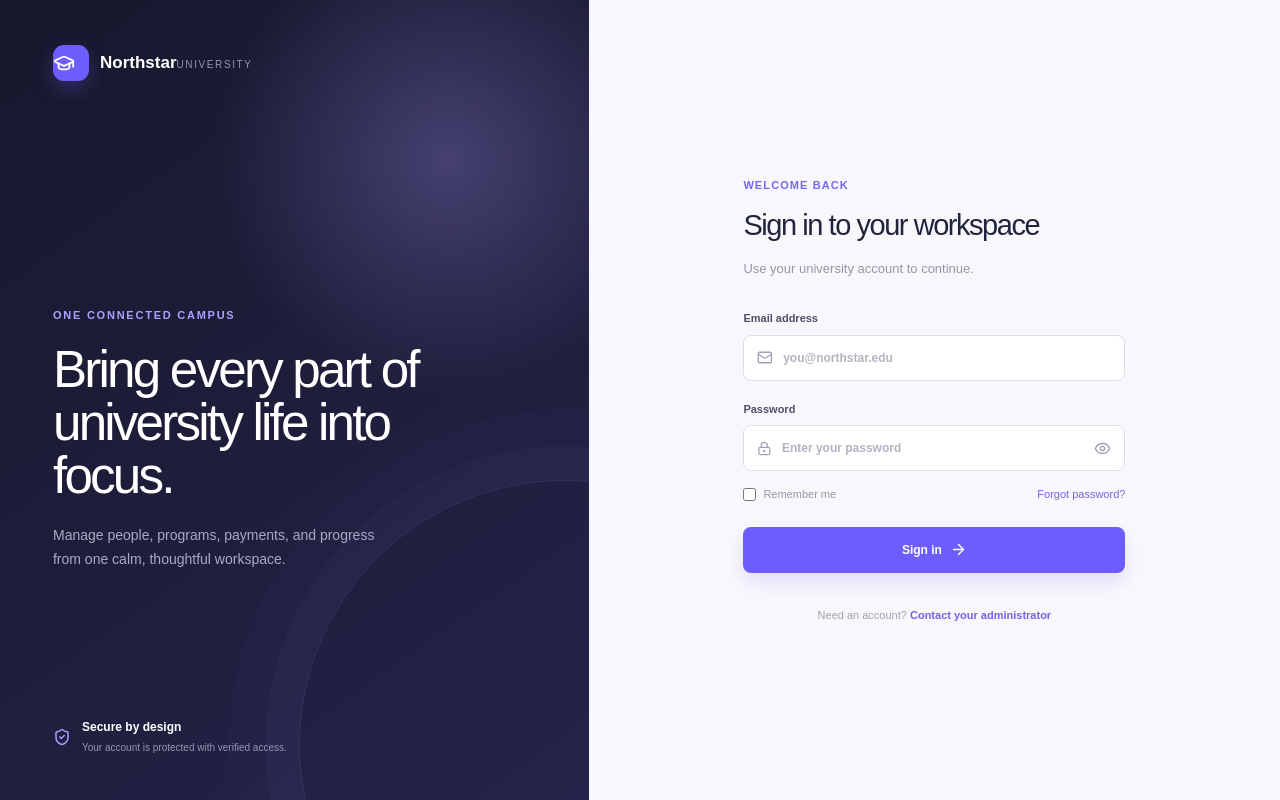
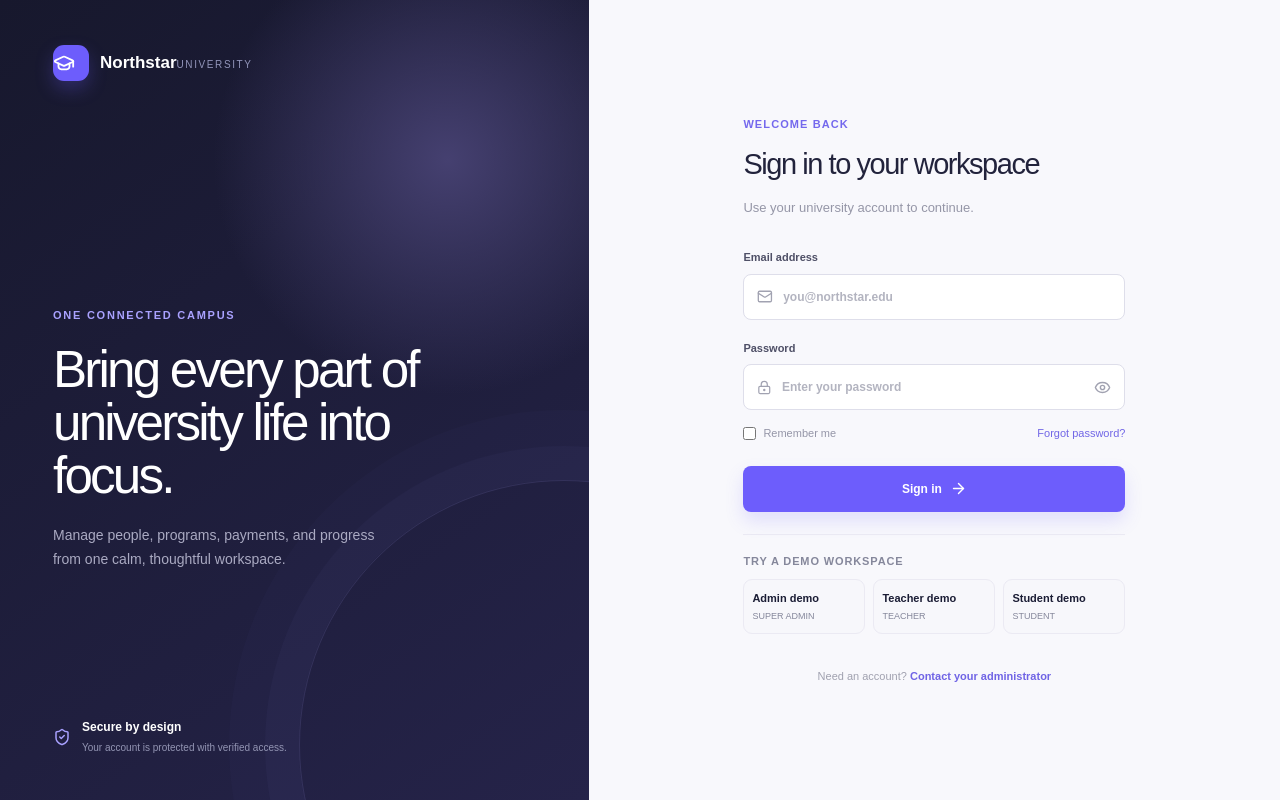
Before and after one commit to Roisul-Shohan/University-Management-System-frontend, a Next.js app: page /login in a window 1280 px wide. Built offline with nearby package versions, Linux system fonts and the light colour scheme; no server answers.

Commit message:
feat(auth): add one-click role demo logins

```diff
--- a/src/app/globals.css
+++ b/src/app/globals.css
@@ -903,6 +903,49 @@ button {
   text-align: center;
   margin: 34px 0 0;
 }
+.demo-login {
+  border-top: 1px solid var(--line);
+  margin-top: 22px;
+  padding-top: 18px;
+}
+.demo-login-title {
+  color: var(--muted);
+  font-size: 11px;
+  font-weight: 700;
+  letter-spacing: .08em;
+  margin: 0 0 10px;
+  text-transform: uppercase;
+}
+.demo-login-grid {
+  display: grid;
+  gap: 8px;
+  grid-template-columns: repeat(3, 1fr);
+}
+.demo-login-button {
+  background: #f7f7fb;
+  border: 1px solid var(--line);
+  border-radius: 9px;
+  color: var(--ink);
+  padding: 10px 8px;
+  text-align: left;
+}
+.demo-login-button:hover:not(:disabled) {
+  background: #f0efff;
+  border-color: #c8c2ff;
+}
+.demo-login-button:disabled {
+  cursor: wait;
+  opacity: .6;
+}
+.demo-login-button strong,
+.demo-login-button span {
+  display: block;
+}
+.demo-login-button strong { font-size: 11px; }
+.demo-login-button span { color: var(--muted); font-size: 9px; margin-top: 3px; }
+@media (max-width: 480px) {
+  .demo-login-grid { grid-template-columns: 1fr; }
+}
 .auth-footnote span {
   color: #7064e5;
   font-weight: 700;
--- a/src/app/login/page.tsx
+++ b/src/app/login/page.tsx
@@ -1,9 +1,18 @@
 "use client";
 
-import { ArrowRight, Eye, EyeOff, GraduationCap, LockKeyhole, Mail, ShieldCheck } from "lucide-react";
+import {
+  ArrowRight,
+  Eye,
+  EyeOff,
+  GraduationCap,
+  LockKeyhole,
+  Mail,
+  ShieldCheck,
+} from "lucide-react";
 import { FormEvent, useState } from "react";
 import { useRouter } from "next/navigation";
 import { authApi } from "@/lib/api";
+import { demoAccounts } from "@/lib/demo-accounts";
 
 export default function LoginPage() {
   const router = useRouter();
@@ -21,7 +30,33 @@ export default function LoginPage() {
       await authApi.login(email.trim(), password);
       router.replace("/");
     } catch (requestError) {
-      setError(requestError instanceof Error ? requestError.message : "Unable to sign in.");
+      setError(
+        requestError instanceof Error
+          ? requestError.message
+          : "Unable to sign in.",
+      );
+    } finally {
+      setLoading(false);
+    }
+  }
+
+  async function handleDemoLogin(demoEmail: string, demoPassword: string) {
+    if (!demoEmail || !demoPassword) {
+      setError("Demo credentials are not configured for this environment.");
+      return;
+    }
+
+    setError("");
+    setLoading(true);
+    try {
+      await authApi.login(demoEmail, demoPassword);
+      router.replace("/");
+    } catch (requestError) {
+      setError(
+        requestError instanceof Error
+          ? requestError.message
+          : "Unable to sign in with the demo account.",
+      );
     } finally {
       setLoading(false);
     }
@@ -30,21 +65,115 @@ export default function LoginPage() {
   return (
     <main className="auth-shell">
       <section className="auth-showcase">
-        <div className="auth-brand"><div className="brand-mark"><GraduationCap size={22} /></div><div><strong>Northstar</strong><span>University</span></div></div>
-        <div className="showcase-copy"><p className="auth-kicker">One connected campus</p><h1>Bring every part of university life into focus.</h1><p>Manage people, programs, payments, and progress from one calm, thoughtful workspace.</p></div>
-        <div className="showcase-stat"><ShieldCheck size={18} /><span><strong>Secure by design</strong><small>Your account is protected with verified access.</small></span></div>
+        <div className="auth-brand">
+          <div className="brand-mark">
+            <GraduationCap size={22} />
+          </div>
+          <div>
+            <strong>Northstar</strong>
+            <span>University</span>
+          </div>
+        </div>
+        <div className="showcase-copy">
+          <p className="auth-kicker">One connected campus</p>
+          <h1>Bring every part of university life into focus.</h1>
+          <p>
+            Manage people, programs, payments, and progress from one calm,
+            thoughtful workspace.
+          </p>
+        </div>
+        <div className="showcase-stat">
+          <ShieldCheck size={18} />
+          <span>
+            <strong>Secure by design</strong>
+            <small>Your account is protected with verified access.</small>
+          </span>
+        </div>
       </section>
       <section className="auth-card-wrap">
         <div className="auth-card">
-          <div className="auth-card-heading"><p className="eyebrow">Welcome back</p><h2>Sign in to your workspace</h2><p>Use your university account to continue.</p></div>
+          <div className="auth-card-heading">
+            <p className="eyebrow">Welcome back</p>
+            <h2>Sign in to your workspace</h2>
+            <p>Use your university account to continue.</p>
+          </div>
           <form onSubmit={handleSubmit} className="auth-form">
-            <label htmlFor="email">Email address<div className="input-wrap"><Mail size={17} /><input id="email" type="email" value={email} onChange={(event) => setEmail(event.target.value)} placeholder="you@northstar.edu" required autoComplete="email" /></div></label>
-            <label htmlFor="password">Password<div className="input-wrap"><LockKeyhole size={17} /><input id="password" type={showPassword ? "text" : "password"} value={password} onChange={(event) => setPassword(event.target.value)} placeholder="Enter your password" required minLength={6} autoComplete="current-password" /><button type="button" onClick={() => setShowPassword(!showPassword)} aria-label={showPassword ? "Hide password" : "Show password"}>{showPassword ? <EyeOff size={17} /> : <Eye size={17} />}</button></div></label>
-            <div className="form-options"><label className="remember"><input type="checkbox" /> <span>Remember me</span></label><button type="button" className="text-button">Forgot password?</button></div>
-            {error && <p className="form-error" role="alert">{error}</p>}
-            <button className="submit-button" type="submit" disabled={loading}>{loading ? "Signing in..." : "Sign in"} {!loading && <ArrowRight size={17} />}</button>
+            <label htmlFor="email">
+              Email address
+              <div className="input-wrap">
+                <Mail size={17} />
+                <input
+                  id="email"
+                  type="email"
+                  value={email}
+                  onChange={(event) => setEmail(event.target.value)}
+                  placeholder="you@northstar.edu"
+                  required
+                  autoComplete="email"
+                />
+              </div>
+            </label>
+            <label htmlFor="password">
+              Password
+              <div className="input-wrap">
+                <LockKeyhole size={17} />
+                <input
+                  id="password"
+                  type={showPassword ? "text" : "password"}
+                  value={password}
+                  onChange={(event) => setPassword(event.target.value)}
+                  placeholder="Enter your password"
+                  required
+                  minLength={6}
+                  autoComplete="current-password"
+                />
+                <button
+                  type="button"
+                  onClick={() => setShowPassword(!showPassword)}
+                  aria-label={showPassword ? "Hide password" : "Show password"}
+                >
+                  {showPassword ? <EyeOff size={17} /> : <Eye size={17} />}
+                </button>
+              </div>
+            </label>
+            <div className="form-options">
+              <label className="remember">
+                <input type="checkbox" /> <span>Remember me</span>
+              </label>
+              <button type="button" className="text-button">
+                Forgot password?
+              </button>
+            </div>
+            {error && (
+              <p className="form-error" role="alert">
+                {error}
+              </p>
+            )}
+            <button className="submit-button" type="submit" disabled={loading}>
+              {loading ? "Signing in..." : "Sign in"}{" "}
+              {!loading && <ArrowRight size={17} />}
+            </button>
           </form>
-          <p className="auth-footnote">Need an account? <span>Contact your administrator</span></p>
+          <div className="demo-login" aria-label="Demo login accounts">
+            <p className="demo-login-title">Try a demo workspace</p>
+            <div className="demo-login-grid">
+              {demoAccounts.map((account) => (
+                <button
+                  className="demo-login-button"
+                  key={account.role}
+                  type="button"
+                  disabled={loading}
+                  onClick={() => handleDemoLogin(account.email, account.password)}
+                >
+                  <strong>{account.label}</strong>
+                  <span>{account.role.replace("_", " ")}</span>
+                </button>
+              ))}
+            </div>
+          </div>
+          <p className="auth-footnote">
+            Need an account? <span>Contact your administrator</span>
+          </p>
         </div>
       </section>
     </main>
--- /dev/null
+++ b/src/lib/demo-accounts.ts
@@ -0,0 +1,20 @@
+export const demoAccounts = [
+  {
+    role: "SUPER_ADMIN",
+    label: "Admin demo",
+    email: process.env.NEXT_PUBLIC_DEMO_ADMIN_EMAIL ?? "",
+    password: process.env.NEXT_PUBLIC_DEMO_ADMIN_PASSWORD ?? "",
+  },
+  {
+    role: "TEACHER",
+    label: "Teacher demo",
+    email: process.env.NEXT_PUBLIC_DEMO_TEACHER_EMAIL ?? "",
+    password: process.env.NEXT_PUBLIC_DEMO_TEACHER_PASSWORD ?? "",
+  },
+  {
+    role: "STUDENT",
+    label: "Student demo",
+    email: process.env.NEXT_PUBLIC_DEMO_STUDENT_EMAIL ?? "",
+    password: process.env.NEXT_PUBLIC_DEMO_STUDENT_PASSWORD ?? "",
+  },
+] as const;
```
Also changed, not shown: 1 other file (tests, documents, lock files or other folders).
